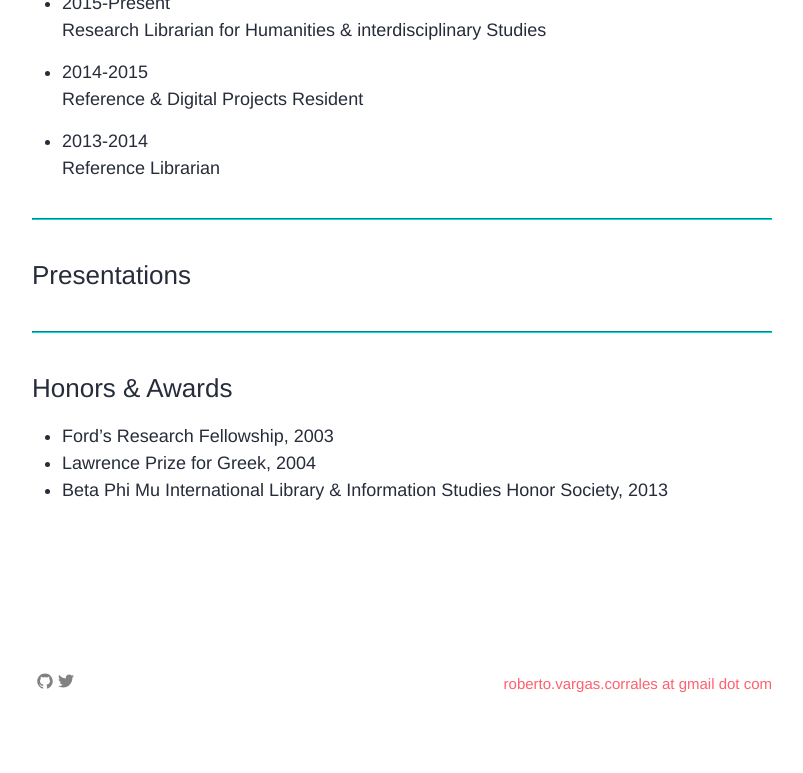
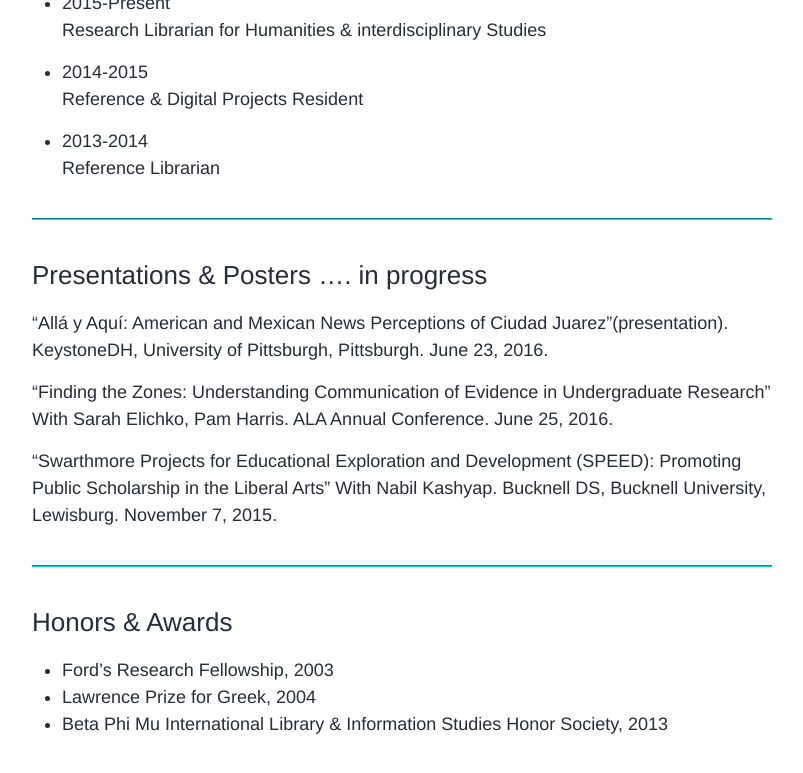
Before and after one commit to betovargas/betovargas.github.io, a Jekyll site: the page built from cv.md, in a window 1280 px wide and 900 px high, scrolled down 563 px. Shown: the top 773 px of the window, without its empty margins (238-1041 px from the left). Built offline with Jekyll 4.4.1, drawn with Linux system fonts in a browser that asks for light colours.

```diff
--- a/cv.md
+++ b/cv.md
@@ -29,7 +29,14 @@ Reference Librarian
 
 <hr/>
 
-### Presentations
+### Presentations & Posters .... in progress
+
+"Allá y Aquí: American and Mexican News Perceptions of Ciudad Juarez"(presentation). KeystoneDH, University of Pittsburgh, Pittsburgh. June 23, 2016.
+
+"Finding the Zones: Understanding Communication of Evidence in Undergraduate Research" With Sarah Elichko, Pam Harris. ALA Annual Conference. June 25, 2016.
+
+"Swarthmore Projects for Educational Exploration and Development (SPEED): Promoting Public Scholarship in the Liberal Arts" With Nabil Kashyap. Bucknell DS, Bucknell University, Lewisburg. November 7, 2015.
+
 
 <hr/>
 
```
Also changed, not shown: about.md (+2 -0 lines).
